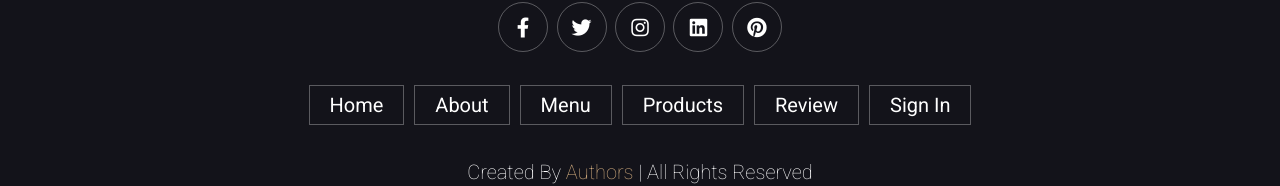
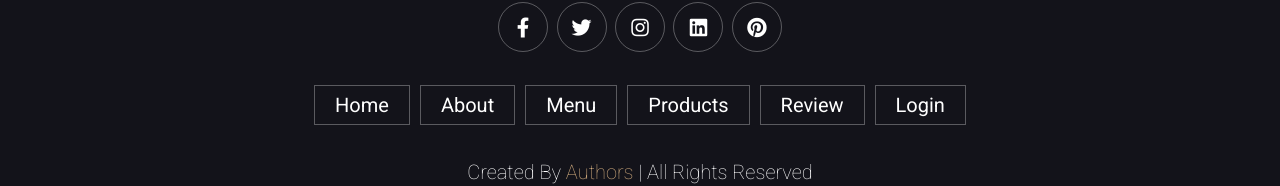
Before and after one commit to syifazwani/preloved, a plain HTML site: page index.html in a window 1280 px wide. Shown: the part 5606-5792 px from the top of the page. Drawn offline with Linux system fonts and the light colour scheme.

Commit message:
modify sign in text

```diff
--- a/index.html
+++ b/index.html
@@ -446,7 +446,7 @@
         <a href="#">menu</a>
         <a href="#">products</a>
         <a href="#">review</a>
-        <a href="#">sign in</a>
+        <a href="#">login</a>
     </div>
 
     <div class="credit">created by <span>authors</span> | all rights reserved</div>
```
